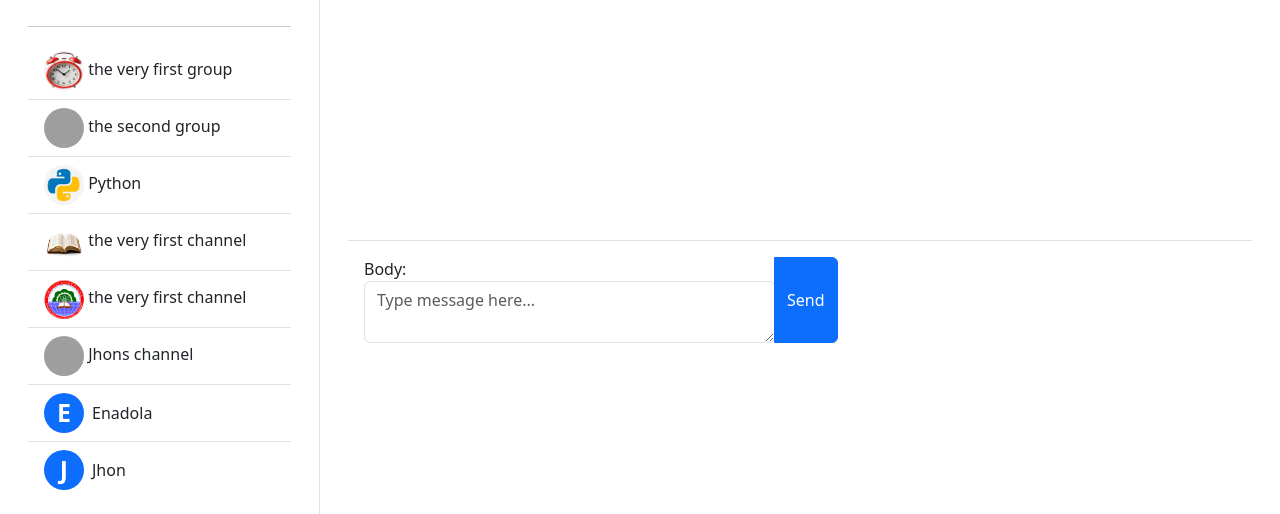
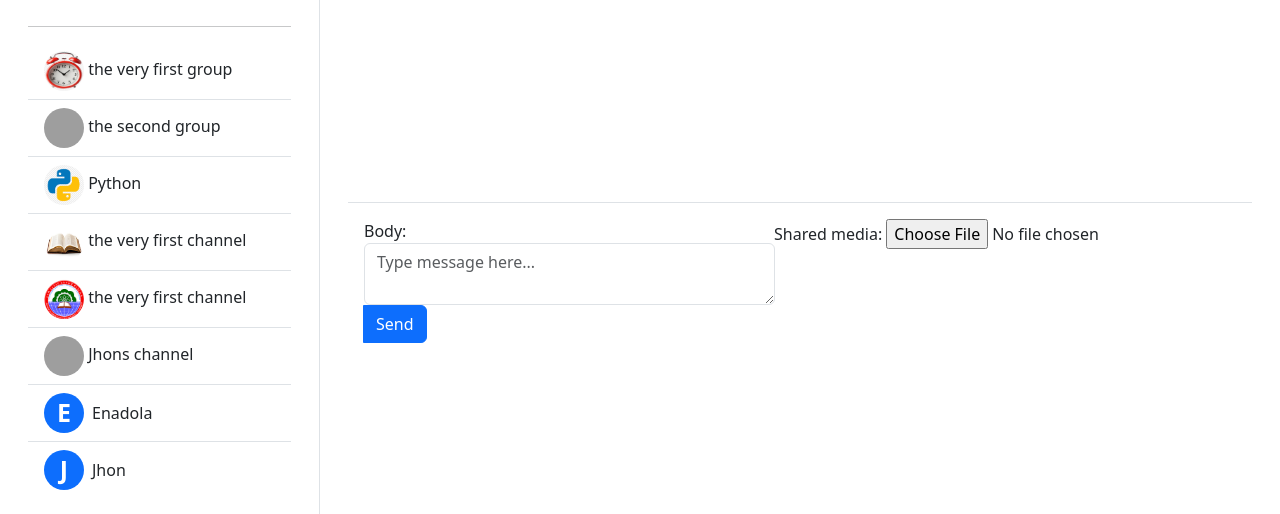
Before and after one commit to Ashenafi-adola/Ichat, a Django app: page /channel/3/ in a window 1280 px wide. Shown: the part 441-955 px from the top of the page. Run offline with Django 5.2, Linux system fonts and the light colour scheme; a user stored in the database is signed in; data comes from the database, SQL or seed files in the repository; grey boxes are pictures that could not be loaded.

Commit message:
made the media sharing functional

```diff
--- a/Ichat/core/forms.py
+++ b/Ichat/core/forms.py
@@ -1,4 +1,4 @@
-from django.forms import ModelForm, Textarea, TextInput
+from django.forms import ModelForm, Textarea, TextInput,FileField
 from .models import Group, Channel, GroupMessage, ChannelMessage, FriendMessage, ChannelMessageComment
 
 
@@ -29,7 +29,7 @@ class GroupMessageForm(ModelForm):
 class ChannelMessageForm(ModelForm):
     class Meta:
         model = ChannelMessage
-        fields = ['body']
+        fields = ['body', 'shared_media']
         widgets = {
             'body': Textarea(attrs={
                 'class': 'form-control',
--- a/Ichat/core/models.py
+++ b/Ichat/core/models.py
@@ -47,7 +47,8 @@ class Channel(models.Model):
 class ChannelMessage(models.Model):
     owner = models.ForeignKey(User, on_delete=models.CASCADE)
     channel = models.ForeignKey(Channel, on_delete=models.CASCADE, null= True)
-    body = models.TextField()
+    shared_media = models.ImageField(upload_to='shared_media/channel/', null=True, blank=True)
+    body = models.TextField(null=True, blank=True)
     created_at = models.DateTimeField(auto_now_add=True, null=True)
     updated_at = models.DateTimeField(auto_now=True, null= True)
 
--- a/Ichat/core/templates/core/channels.html
+++ b/Ichat/core/templates/core/channels.html
@@ -32,6 +32,11 @@
                                         <small class="text-muted">{{message.updated_at | timesince}} ago</small>
                                     </div>
                                 </div>
+                                <div>
+                                    {% if message.shared_media.url != None %}
+                                        <img src="{{ message.shared_media.url }}" alt="" style="width: 400px;">
+                                    {% endif %}
+                                </div>
                                 <div class="message-body mb-2">
                                     <p class="mb-0">{{message.body}}</p>
                                 </div>
@@ -50,7 +55,7 @@
                 {% endif %}
             {% endfor %}
         </div>
-        <form method="post" class="mt-3 position-sticky bottom-0 bg-white p-3 border-top">
+        <form method="post" class="mt-3 position-sticky bottom-0 bg-white p-3 border-top" enctype="multipart/form-data">
             {% csrf_token %}
             {% if request.user == channel.owner %}
             <div class="input-group">
--- a/Ichat/core/views.py
+++ b/Ichat/core/views.py
@@ -267,7 +267,7 @@ def channel(request, pk):
         if request.POST.get('ok') == 'OK':
             channel.subscribers.add(request.user)
             return redirect(f'/channel/{pk}')
-        form = ChannelMessageForm(request.POST)
+        form = ChannelMessageForm(request.POST, request.FILES)
         if form.is_valid():
             message = form.save(commit=False)
             message.owner = request.user
```
Also changed, not shown: Ichat/core/migrations/0004_channelmessage_shared_media.py (added).
